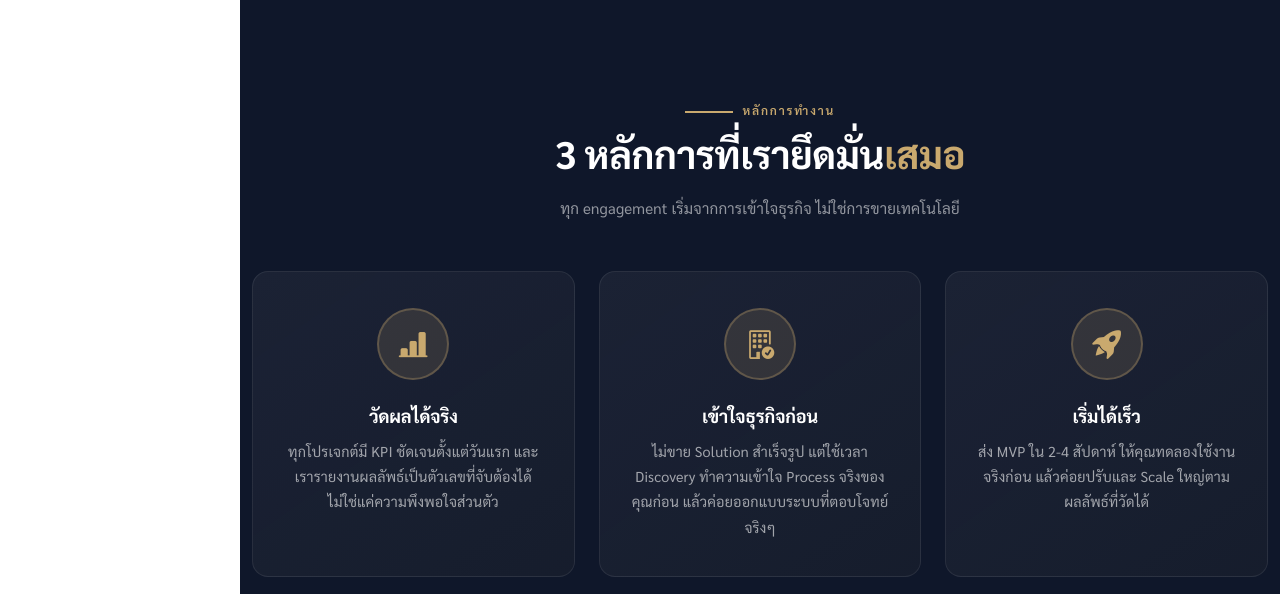
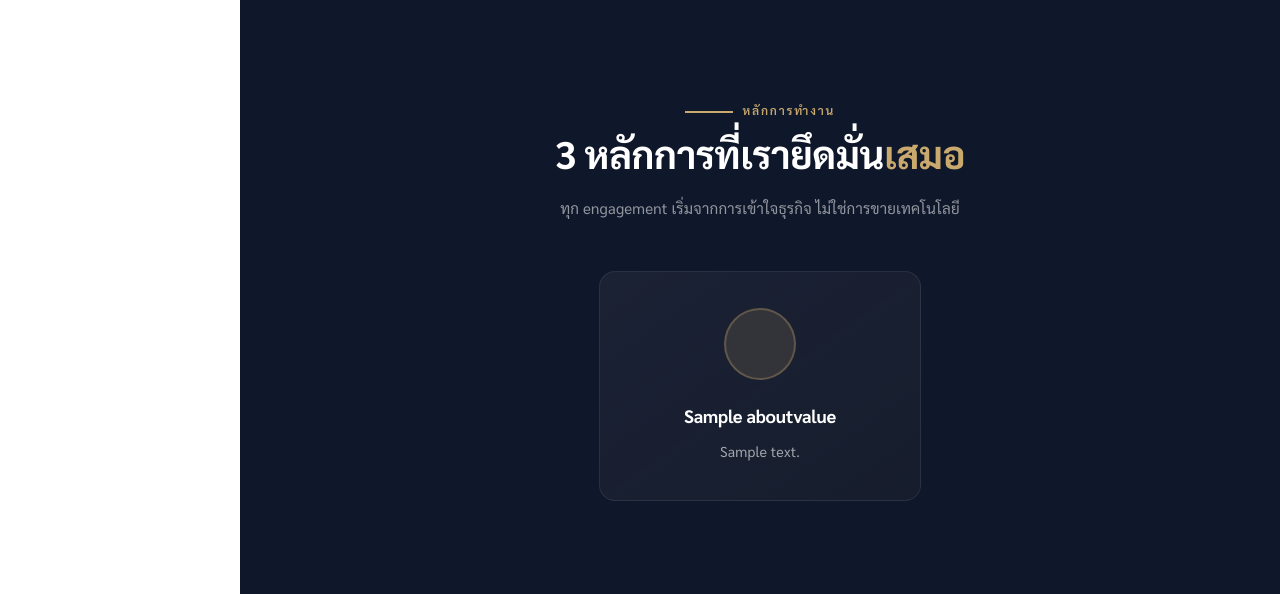
Before and after one commit to Telesale-Team/Autoblog-system-claude, a Django app: page /about/ in a window 1280 px wide. Shown: the part 2209-2803 px from the top of the page. Run offline with Django 5.2, Linux system fonts and the light colour scheme; data comes from the database, SQL or seed files in the repository; tables that the repository leaves empty hold one stand-in row (values such as "Sample post"); parts of the project's set-up code (start-up, migrations or seed data) failed here and were passed over; some libraries are stand-ins or nearby versions.

Commit message:
Feature: Admin CRUD for Contact/About — DB-backed content
- เพิ่ม SiteSetting model (singleton) สำหรับ email, LINE ID, เวลาทำการ
- เพิ่ม AboutStat model สำหรับสถิติในหน้า About (แก้ไขจาก Admin ได้)
- เพิ่ม AboutValue model สำหรับค่านิยมในหน้า About (แก้ไขจาก Admin ได้)
- อัปเดต ServiceAdmin fieldsets ให้จัดกลุ่มชัดเจน
- อัปเดต about() และ contact() views ให้ดึงข้อมูลจาก DB
- อัปเดต about.html และ contact.html ให้ใช้ template variables

Co-Authored-By: Claude Sonnet 4.6 <noreply@anthropic.com>

```diff
--- a/pages/models.py
+++ b/pages/models.py
@@ -2,6 +2,59 @@ from django.db import models
 from django.urls import reverse
 from django.utils import timezone
 from datetime import timedelta
+
+
+class SiteSetting(models.Model):
+    contact_email  = models.EmailField("อีเมลติดต่อ", default="dphoompat.pjs@gmail.com")
+    line_id        = models.CharField("LINE ID", max_length=100, default="@aibizthailand")
+    phone          = models.CharField("เบอร์โทร", max_length=30, blank=True)
+    business_hours = models.CharField("เวลาทำการ", max_length=100, default="จ–ศ 09:00–18:00")
+
+    class Meta:
+        verbose_name = "ตั้งค่าเว็บไซต์"
+        verbose_name_plural = "ตั้งค่าเว็บไซต์"
+
+    def __str__(self):
+        return "ตั้งค่าเว็บไซต์"
+
+    def save(self, *args, **kwargs):
+        self.pk = 1
+        super().save(*args, **kwargs)
+
+    @classmethod
+    def get(cls):
+        obj, _ = cls.objects.get_or_create(pk=1)
+        return obj
+
+
+class AboutStat(models.Model):
+    number = models.CharField("ตัวเลข", max_length=20, help_text="เช่น 20+, 3 ปี+")
+    label  = models.CharField("คำอธิบาย", max_length=60, help_text="เช่น ลูกค้า SME ที่ใช้จริง")
+    order  = models.IntegerField("ลำดับ", default=0)
+
+    class Meta:
+        ordering = ["order"]
+        verbose_name = "สถิติ (About)"
+        verbose_name_plural = "สถิติ (About)"
+
+    def __str__(self):
+        return f"{self.number} {self.label}"
+
+
+class AboutValue(models.Model):
+    icon        = models.CharField("Bootstrap Icon", max_length=60, default="bi-check-circle",
+                                   help_text="เช่น bi-bar-chart-line-fill, bi-building-check")
+    title       = models.CharField("หัวข้อ", max_length=100)
+    description = models.TextField("รายละเอียด")
+    order       = models.IntegerField("ลำดับ", default=0)
+
+    class Meta:
+        ordering = ["order"]
+        verbose_name = "ค่านิยม (About)"
+        verbose_name_plural = "ค่านิยม (About)"
+
+    def __str__(self):
+        return self.title
 
 
 class Service(models.Model):
--- a/pages/templates/pages/about.html
+++ b/pages/templates/pages/about.html
@@ -354,30 +354,14 @@
 
         <div class="col-lg-5">
           <div class="row g-3">
+            {% for stat in stats %}
             <div class="col-6">
               <div class="about-hero__stat">
-                <span class="about-hero__stat-number">20+</span>
-                <span class="about-hero__stat-label">ลูกค้า SME ที่ใช้จริง</span>
+                <span class="about-hero__stat-number">{{ stat.number }}</span>
+                <span class="about-hero__stat-label">{{ stat.label }}</span>
               </div>
             </div>
-            <div class="col-6">
-              <div class="about-hero__stat">
-                <span class="about-hero__stat-number">3 ปี+</span>
-                <span class="about-hero__stat-label">ประสบการณ์ด้าน AI</span>
-              </div>
-            </div>
-            <div class="col-6">
-              <div class="about-hero__stat">
-                <span class="about-hero__stat-number">60-80%</span>
-                <span class="about-hero__stat-label">ลด Manual Operation</span>
-              </div>
-            </div>
-            <div class="col-6">
-              <div class="about-hero__stat">
-                <span class="about-hero__stat-number">24 ชม.</span>
-                <span class="about-hero__stat-label">ตอบกลับภายใน</span>
-              </div>
-            </div>
+            {% endfor %}
           </div>
         </div>
 
@@ -569,46 +553,17 @@
 
       <div class="row g-4 justify-content-center">
 
+        {% for value in values %}
         <div class="col-md-6 col-lg-4">
           <div class="value-card">
             <div class="value-icon-circle">
-              <i class="bi bi-bar-chart-line-fill"></i>
+              <i class="bi {{ value.icon }}"></i>
             </div>
-            <h5>วัดผลได้จริง</h5>
-            <p>
-              ทุกโปรเจกต์มี KPI ชัดเจนตั้งแต่วันแรก
-              และเรารายงานผลลัพธ์เป็นตัวเลขที่จับต้องได้
-              ไม่ใช่แค่ความพึงพอใจส่วนตัว
-            </p>
+            <h5>{{ value.title }}</h5>
+            <p>{{ value.description }}</p>
           </div>
         </div>
-
-        <div class="col-md-6 col-lg-4">
-          <div class="value-card">
-            <div class="value-icon-circle">
-              <i class="bi bi-building-check"></i>
-            </div>
-            <h5>เข้าใจธุรกิจก่อน</h5>
-            <p>
-              ไม่ขาย Solution สำเร็จรูป แต่ใช้เวลา Discovery
-              ทำความเข้าใจ Process จริงของคุณก่อน
-              แล้วค่อยออกแบบระบบที่ตอบโจทย์จริงๆ
-            </p>
-          </div>
-        </div>
-
-        <div class="col-md-6 col-lg-4">
-          <div class="value-card">
-            <div class="value-icon-circle">
-              <i class="bi bi-rocket-takeoff-fill"></i>
-            </div>
-            <h5>เริ่มได้เร็ว</h5>
-            <p>
-              ส่ง MVP ใน 2-4 สัปดาห์ ให้คุณทดลองใช้งานจริงก่อน
-              แล้วค่อยปรับและ Scale ใหญ่ตามผลลัพธ์ที่วัดได้
-            </p>
-          </div>
-        </div>
+        {% endfor %}
 
       </div>
     </div>
--- a/pages/views.py
+++ b/pages/views.py
@@ -35,7 +35,11 @@ def home(request):
 
 
 def about(request):
-    return render(request, "pages/about.html")
+    from .models import AboutStat, AboutValue
+    return render(request, "pages/about.html", {
+        "stats":  AboutStat.objects.all(),
+        "values": AboutValue.objects.all(),
+    })
 
 
 def services(request):
@@ -84,6 +88,8 @@ def service_detail(request, slug):
 
 
 def contact(request):
+    from .models import SiteSetting
+    site = SiteSetting.get()
     if request.method == "POST":
         data = request.POST.copy()
         if not data.get("email") or data["email"] == "no-email@aibizth.ai":
@@ -112,4 +118,4 @@ def contact(request):
             return redirect("pages:contact")
     else:
         form = ContactForm()
-    return render(request, "pages/contact.html", {"form": form})
+    return render(request, "pages/contact.html", {"form": form, "site": site})
```
Also changed, not shown: pages/admin.py (+50 -1 lines), pages/templates/pages/contact.html (+5 -6 lines), pages/migrations/0005_aboutstat_aboutvalue_sitesetting.py (added).
